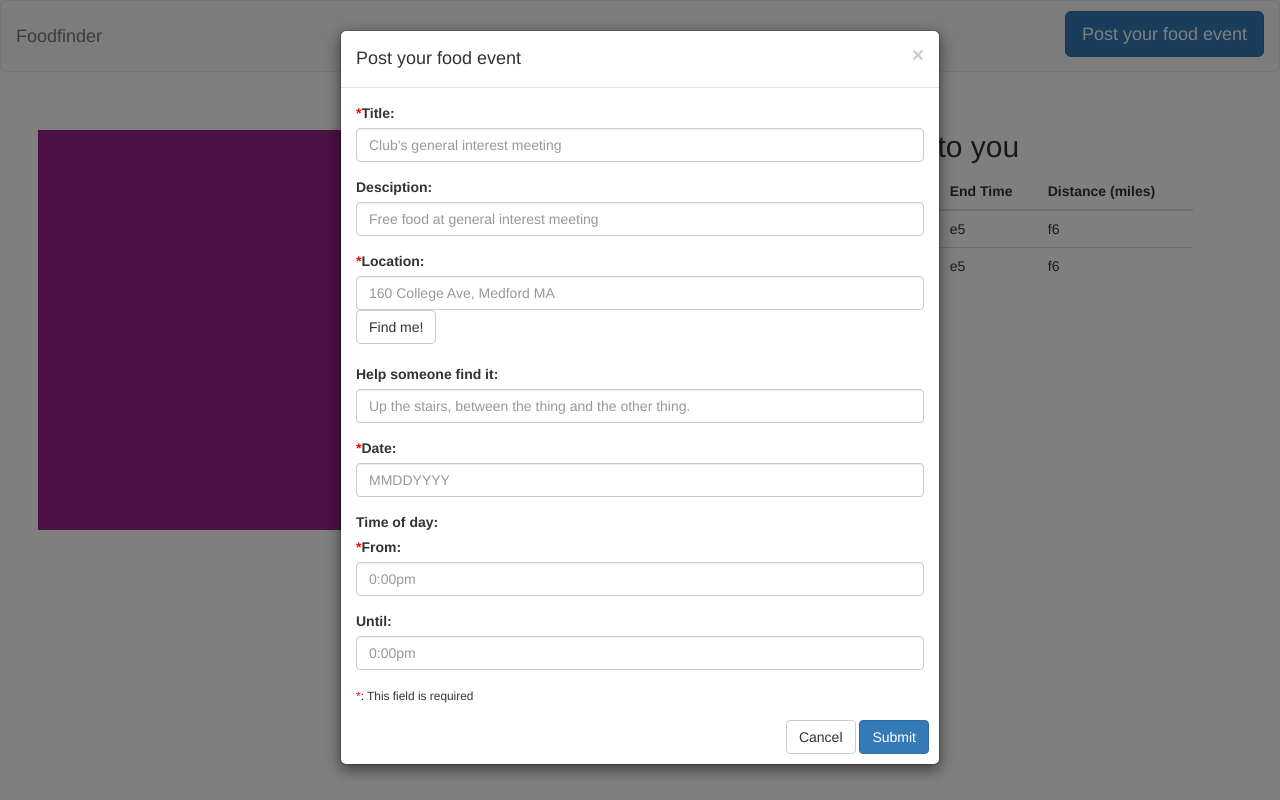
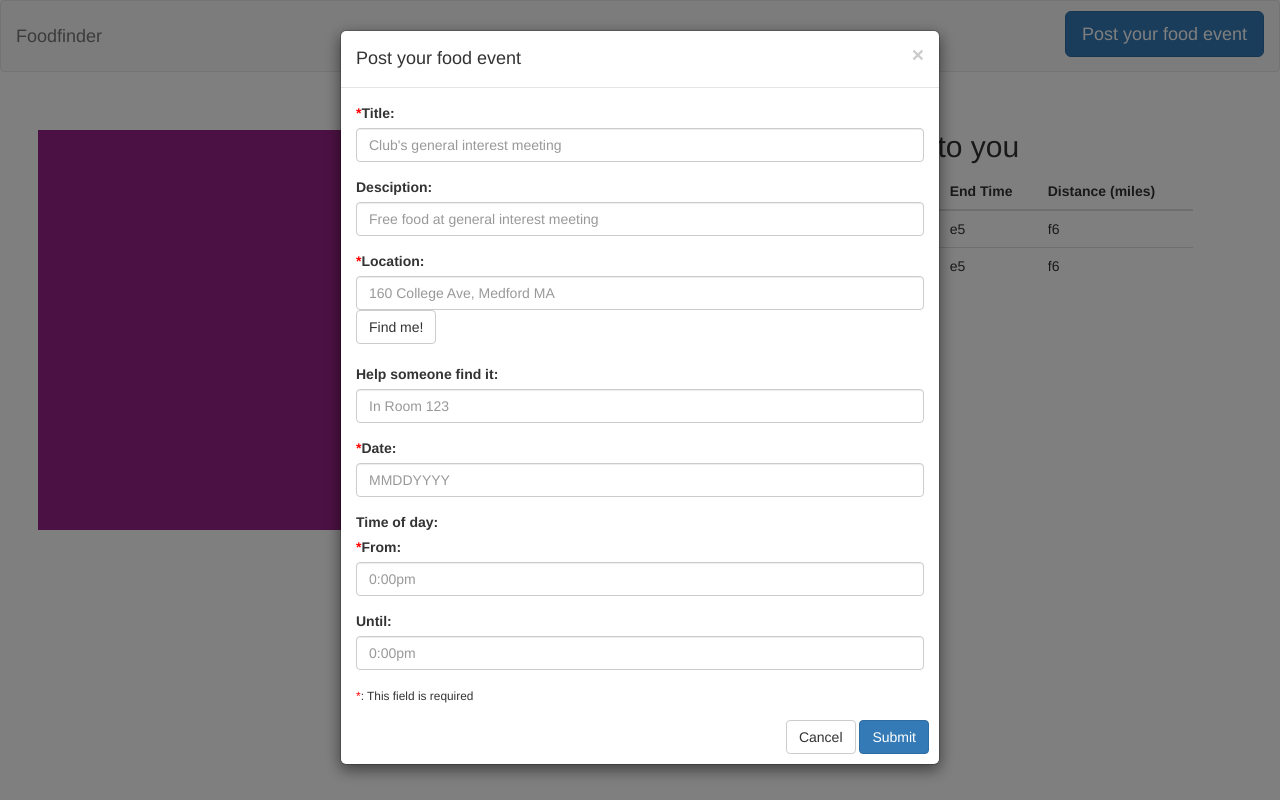
Before and after one commit to grundygolem2/foodfinder2, a Flask app: page / in a window 1280 px wide, after a click on "Post your food event". Run offline with Flask 2, Linux system fonts and the light colour scheme; some libraries are stand-ins or nearby versions.

Commit message:
not honestly sure what i changed

```diff
--- a/templates/index.html
+++ b/templates/index.html
@@ -71,7 +71,7 @@
                   <input type="text" class="form-control" id="location" placeholder="160 College Ave, Medford MA">
                   <button id="locate" type="button" class="btn btn-default" aria-label="Find me!"> Find me!</button> <br/> <br/>
                   <label for="locdesc">Help someone find it:</label>
-                  <input type="text" class="form-control" id="locdesc" placeholder="Up the stairs, between the thing and the other thing.">
+                  <input type="text" class="form-control" id="locdesc" placeholder="In Room 123">
                 </div>
                 <div class="form-group">
                   <label for="food"><span style = "color: red">*</span>Date:</label>
```
